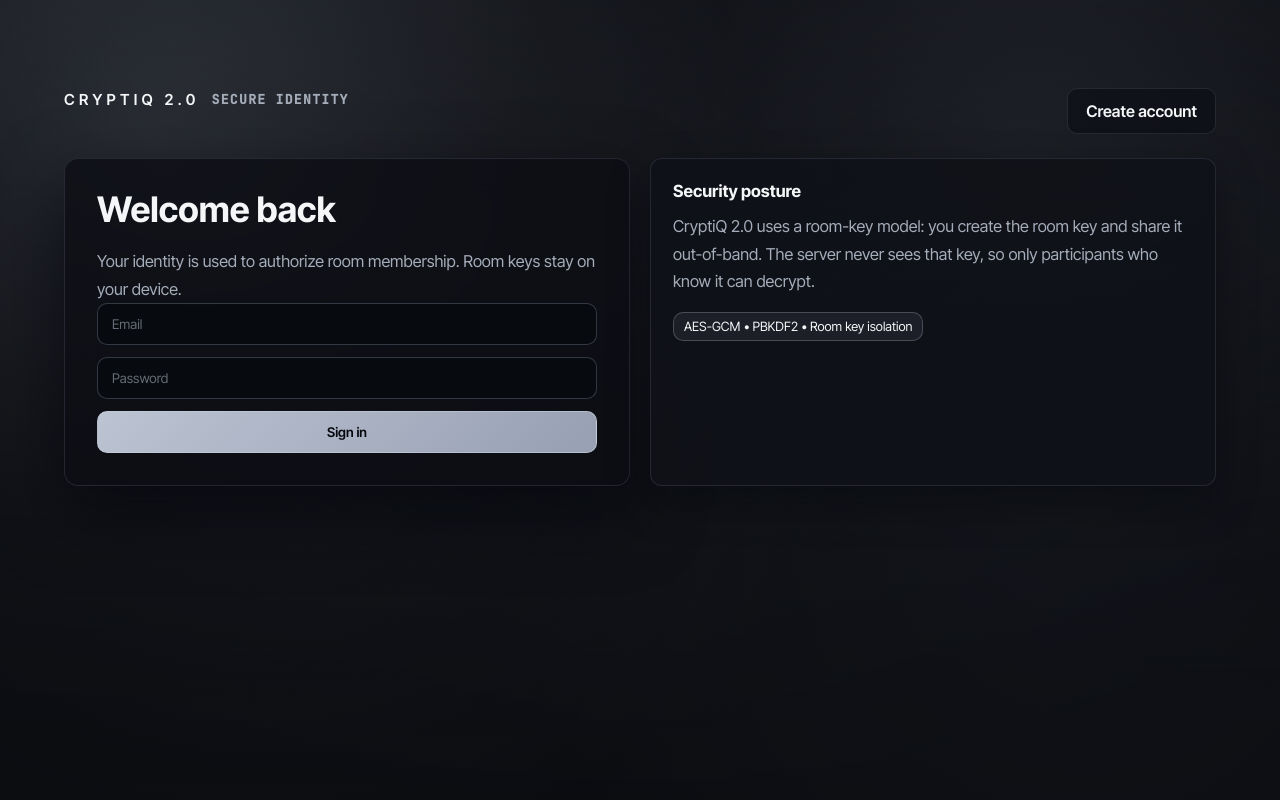
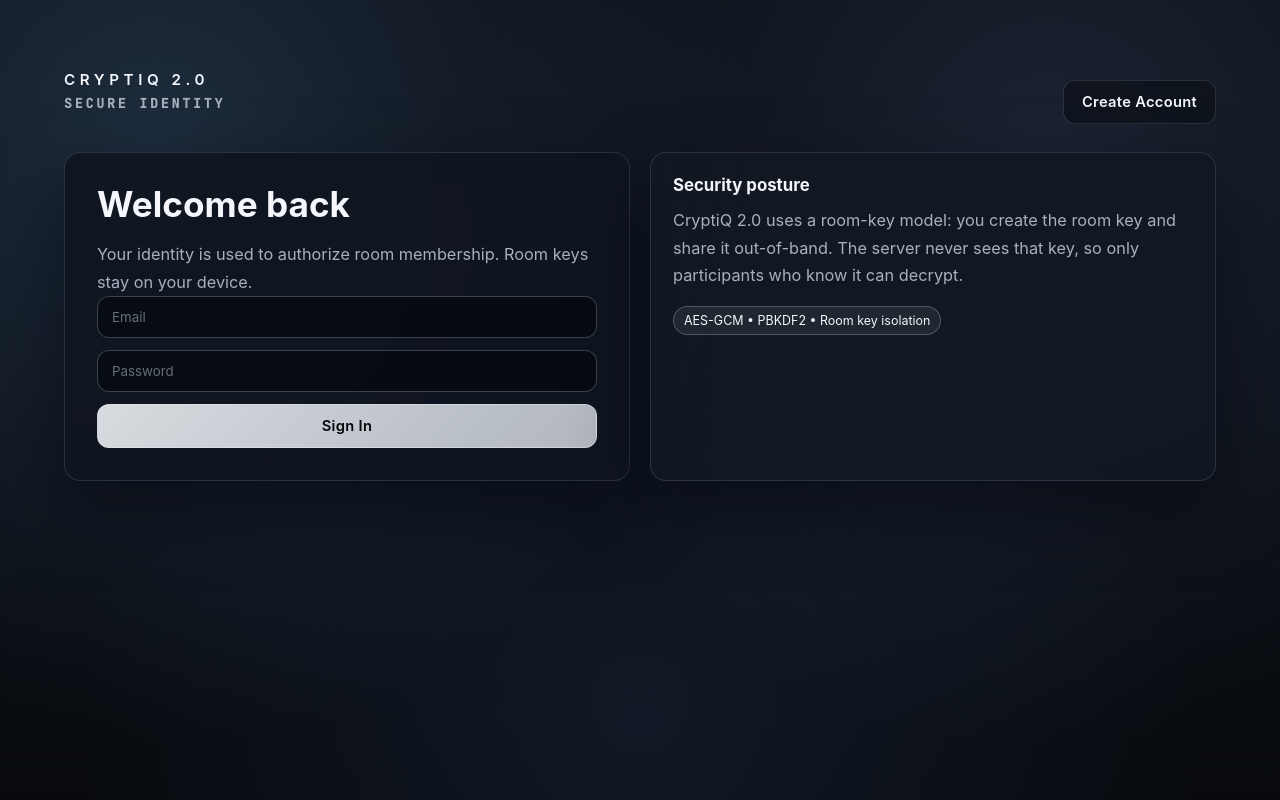
Before and after one commit to vanessamadison/cryptiq, a Next.js app in the folder frontend/: page /auth in a window 1280 px wide. Built offline with nearby package versions, Linux system fonts and the light colour scheme.

Commit message:
refactor(frontend): redesign UI and harden room key flows

```diff
--- a/frontend/app/auth/AuthClient.tsx
+++ b/frontend/app/auth/AuthClient.tsx
@@ -9,6 +9,7 @@ export default function AuthClient() {
   const searchParams = useSearchParams();
   const router = useRouter();
   const mode = useMemo(() => searchParams.get("mode") || "login", [searchParams]);
+  const nextPath = useMemo(() => searchParams.get("next") || "", [searchParams]);
   const isRegister = mode === "register";
 
   const [email, setEmail] = useState("");
@@ -31,7 +32,7 @@ export default function AuthClient() {
         body: JSON.stringify(payload),
       });
       setToken(data.token);
-      router.push("/chat");
+      router.push(nextPath || "/chat");
     } catch (err: any) {
       setError(err.message || "Authentication failed");
     } finally {
@@ -47,8 +48,11 @@ export default function AuthClient() {
           <div className="meta">Secure Identity</div>
         </Link>
         <div className="cta-row">
-          <Link className="button secondary" href={isRegister ? "/auth" : "/auth?mode=register"}>
-            {isRegister ? "Sign in" : "Create account"}
+          <Link
+            className="button secondary"
+            href={isRegister ? `/auth${nextPath ? `?next=${encodeURIComponent(nextPath)}` : ""}` : `/auth?mode=register${nextPath ? `&next=${encodeURIComponent(nextPath)}` : ""}`}
+          >
+            {isRegister ? "Sign In" : "Create Account"}
           </Link>
         </div>
       </nav>
@@ -88,7 +92,7 @@ export default function AuthClient() {
             />
             {error && <div className="notice">{error}</div>}
             <button className="button" disabled={loading}>
-              {loading ? "Processing..." : isRegister ? "Create account" : "Sign in"}
+              {loading ? "Processing..." : isRegister ? "Create Account" : "Sign In"}
             </button>
           </form>
         </section>
--- a/frontend/app/globals.css
+++ b/frontend/app/globals.css
@@ -1,18 +1,20 @@
-@import url("https://fonts.googleapis.com/css2?family=Inter+Tight:wght@300;400;500;600;700&family=JetBrains+Mono:wght@400;500&display=swap");
+@import url("https://fonts.googleapis.com/css2?family=JetBrains+Mono:wght@400;500&display=swap");
 
 :root {
   color-scheme: dark;
-  --bg: #0b0c10;
-  --bg-elev: rgba(16, 18, 24, 0.92);
-  --bg-glass: rgba(12, 14, 20, 0.78);
-  --border: rgba(148, 163, 184, 0.16);
-  --text: #f5f6f8;
-  --muted: #a5adba;
-  --accent: #a7b1c5;
-  --accent-2: #c6cedd;
-  --danger: #ff6b6b;
-  --success: #6bff95;
-  --shadow: 0 28px 70px rgba(2, 4, 10, 0.6);
+  --bg: #0a0d12;
+  --bg-2: #0f141d;
+  --panel: rgba(16, 22, 32, 0.9);
+  --panel-strong: rgba(18, 24, 34, 0.96);
+  --border: rgba(148, 163, 184, 0.2);
+  --text: #f4f6fb;
+  --muted: #a7b0bf;
+  --accent: #cdd3dc;
+  --accent-strong: #eef1f5;
+  --danger: #ff8a8a;
+  --success: #6ee7b7;
+  --shadow: 0 28px 70px rgba(4, 6, 12, 0.55);
+  --radius: 16px;
 }
 
 * {
@@ -27,42 +29,20 @@ body {
   min-height: 100%;
   background: var(--bg);
   color: var(--text);
-  font-family: "Inter Tight", system-ui, -apple-system, BlinkMacSystemFont, "Segoe UI", sans-serif;
+  font-family: "SF Pro Text", "SF Pro Display", -apple-system, BlinkMacSystemFont, "Segoe UI", "Helvetica Neue", Arial, sans-serif;
 }
 
 body {
-  min-height: 100svh;
   min-height: 100dvh;
   background-color: var(--bg);
   background-image:
-    radial-gradient(circle at 12% 18%, rgba(186, 198, 222, 0.22), transparent 45%),
-    radial-gradient(circle at 80% 20%, rgba(143, 156, 180, 0.18), transparent 42%),
-    radial-gradient(circle at 50% 85%, rgba(186, 198, 222, 0.12), transparent 55%);
+    radial-gradient(circle at 12% 18%, rgba(66, 102, 142, 0.35), transparent 46%),
+    radial-gradient(circle at 82% 20%, rgba(86, 116, 168, 0.22), transparent 48%),
+    radial-gradient(circle at 50% 90%, rgba(36, 58, 92, 0.3), transparent 58%),
+    linear-gradient(180deg, rgba(10, 13, 18, 0.9) 0%, rgba(10, 13, 18, 0.98) 60%, rgba(8, 10, 14, 1) 100%);
   background-repeat: no-repeat;
   background-size: cover;
-  position: relative;
   overflow-x: hidden;
-}
-
-body::before,
-body::after {
-  content: "";
-  position: fixed;
-  inset: 0;
-  pointer-events: none;
-  z-index: 0;
-}
-
-body::before {
-  background: linear-gradient(180deg, rgba(11, 12, 16, 0.2) 0%, rgba(11, 12, 16, 0.85) 65%, rgba(11, 12, 16, 0.98) 100%);
-}
-
-body::after {
-  background-image:
-    radial-gradient(circle at 20% 30%, rgba(186, 198, 222, 0.08), transparent 55%),
-    radial-gradient(circle at 85% 60%, rgba(143, 156, 180, 0.08), transparent 50%);
-  mix-blend-mode: screen;
-  opacity: 0.55;
 }
 
 a {
@@ -80,14 +60,12 @@ main {
   min-height: 100dvh;
   display: flex;
   flex-direction: column;
-  position: relative;
-  z-index: 1;
 }
 
 .container {
   max-width: 1200px;
   margin: 0 auto;
-  padding: 40px 24px calc(72px + env(safe-area-inset-bottom));
+  padding: 40px 24px calc(64px + env(safe-area-inset-bottom));
   width: 100%;
   flex: 1;
 }
@@ -96,21 +74,21 @@ main {
   display: flex;
   align-items: center;
   justify-content: space-between;
-  padding: 24px 0;
+  padding: 18px 0 28px;
 }
 
 .brand {
   display: flex;
-  gap: 12px;
-  align-items: center;
+  flex-direction: column;
+  gap: 6px;
   font-weight: 600;
-  letter-spacing: 0.08em;
+  letter-spacing: 0.18em;
   text-transform: uppercase;
 }
 
 .brand-text {
   font-size: 0.95rem;
-  letter-spacing: 0.28em;
+  letter-spacing: 0.3em;
 }
 
 .hero {
@@ -118,23 +96,23 @@ main {
   gap: 32px;
   grid-template-columns: repeat(auto-fit, minmax(280px, 1fr));
   align-items: center;
-  margin-top: 40px;
+  margin-top: 36px;
 }
 
 .hero-card {
   padding: 32px;
-  border-radius: 14px;
+  border-radius: var(--radius);
   border: 1px solid var(--border);
-  background: var(--bg-glass);
+  background: var(--panel);
   box-shadow: var(--shadow);
-  backdrop-filter: blur(18px);
+  backdrop-filter: blur(16px);
   animation: floatIn 700ms ease both;
 }
 
 .hero-title {
-  font-size: clamp(2.2rem, 3.4vw, 3.5rem);
-  line-height: 1.05;
-  margin-bottom: 20px;
+  font-size: clamp(2.1rem, 3.2vw, 3.2rem);
+  line-height: 1.08;
+  margin-bottom: 18px;
 }
 
 .hero-subtitle {
@@ -147,27 +125,36 @@ main {
   display: flex;
   gap: 12px;
   flex-wrap: wrap;
-  margin-top: 24px;
+  margin-top: 22px;
 }
 
 .button {
   padding: 12px 18px;
-  border-radius: 10px;
-  border: 1px solid rgba(198, 206, 221, 0.6);
-  background: linear-gradient(135deg, rgba(198, 206, 221, 0.95), rgba(167, 177, 197, 0.9));
-  color: #05070c;
+  border-radius: 12px;
+  border: 1px solid rgba(228, 232, 240, 0.55);
+  background: linear-gradient(135deg, rgba(238, 241, 245, 0.9), rgba(205, 211, 220, 0.85));
+  color: #05070b;
   font-weight: 600;
+  font-size: 0.92rem;
+  letter-spacing: 0.02em;
   cursor: pointer;
-  transition: transform 160ms ease, box-shadow 160ms ease, border-color 160ms ease;
+  transition: transform 150ms ease, box-shadow 150ms ease, border-color 150ms ease;
 }
 
 .button:hover {
   transform: translateY(-1px);
-  box-shadow: 0 14px 32px rgba(167, 177, 197, 0.25);
+  box-shadow: 0 16px 36px rgba(12, 16, 24, 0.35);
+}
+
+.button:disabled {
+  opacity: 0.55;
+  cursor: not-allowed;
+  transform: none;
+  box-shadow: none;
 }
 
 .button.secondary {
-  background: rgba(10, 13, 20, 0.6);
+  background: rgba(12, 16, 24, 0.7);
   border-color: var(--border);
   color: var(--text);
 }
@@ -179,10 +166,10 @@ main {
 
 .panel {
   padding: 22px;
-  border-radius: 12px;
+  border-radius: var(--radius);
   border: 1px solid var(--border);
-  background: var(--bg-elev);
-  box-shadow: 0 16px 40px rgba(2, 4, 10, 0.4);
+  background: var(--panel-strong);
+  box-shadow: var(--shadow);
   animation: floatIn 700ms ease both;
 }
 
@@ -192,7 +179,7 @@ main {
 }
 
 .meta {
-  font-family: "JetBrains Mono", monospace;
+  font-family: "SF Mono", "JetBrains Mono", "Menlo", "Monaco", monospace;
   font-size: 0.82rem;
   color: var(--muted);
 }
@@ -204,14 +191,14 @@ main {
 
 .input {
   padding: 12px 14px;
-  border-radius: 10px;
-  border: 1px solid rgba(148, 163, 184, 0.3);
-  background: rgba(7, 9, 13, 0.7);
+  border-radius: 12px;
+  border: 1px solid rgba(148, 163, 184, 0.35);
+  background: rgba(7, 10, 16, 0.8);
   color: var(--text);
 }
 
 .input::placeholder {
-  color: rgba(165, 173, 186, 0.6);
+  color: rgba(167, 176, 191, 0.6);
 }
 
 .split {
@@ -222,8 +209,9 @@ main {
 
 .chat-layout {
   display: grid;
-  grid-template-columns: minmax(240px, 300px) 1fr;
+  grid-template-columns: minmax(240px, 320px) 1fr;
   gap: 20px;
+  align-items: start;
 }
 
 .chat-sidebar {
@@ -235,29 +223,25 @@ main {
   display: grid;
   grid-template-rows: auto 1fr auto;
   gap: 16px;
-  height: 70vh;
+  min-height: 64vh;
 }
 
 .message-list {
   padding: 16px;
-  border-radius: 12px;
+  border-radius: var(--radius);
   border: 1px solid var(--border);
-  background: rgba(8, 10, 16, 0.7);
+  background: rgba(8, 12, 20, 0.78);
   overflow-y: auto;
   display: grid;
   gap: 12px;
+  min-height: 32vh;
 }
 
 .message {
   padding: 12px 14px;
   border-radius: 12px;
-  background: rgba(198, 206, 221, 0.12);
-  border: 1px solid rgba(198, 206, 221, 0.2);
-}
-
-.message.you {
-  background: rgba(167, 177, 197, 0.18);
-  border-color: rgba(167, 177, 197, 0.32);
+  background: rgba(205, 211, 220, 0.12);
+  border: 1px solid rgba(205, 211, 220, 0.2);
 }
 
 .message .meta {
@@ -269,18 +253,38 @@ main {
   align-items: center;
   gap: 8px;
   padding: 6px 10px;
-  border-radius: 10px;
-  border: 1px solid rgba(198, 206, 221, 0.25);
-  background: rgba(198, 206, 221, 0.08);
-  font-size: 0.8rem;
+  border-radius: 999px;
+  border: 1px solid rgba(205, 211, 220, 0.28);
+  background: rgba(205, 211, 220, 0.08);
+  font-size: 0.78rem;
+}
+
+.status {
+  padding: 12px 16px;
+  border-radius: 12px;
+  border: 1px solid rgba(205, 211, 220, 0.25);
+  background: rgba(205, 211, 220, 0.08);
+  font-size: 0.9rem;
+}
+
+.status.error {
+  border-color: rgba(255, 138, 138, 0.35);
+  background: rgba(255, 138, 138, 0.1);
+  color: #ffd6d6;
+}
+
+.status.success {
+  border-color: rgba(110, 231, 183, 0.35);
+  background: rgba(110, 231, 183, 0.12);
+  color: #e6fff2;
 }
 
 .notice {
   padding: 12px 16px;
-  border-radius: 10px;
-  border: 1px solid rgba(255, 107, 107, 0.3);
-  background: rgba(255, 107, 107, 0.08);
-  color: #ffc9c9;
+  border-radius: 12px;
+  border: 1px solid rgba(255, 138, 138, 0.35);
+  background: rgba(255, 138, 138, 0.12);
+  color: #ffd6d6;
 }
 
 @keyframes floatIn {
@@ -299,7 +303,7 @@ main {
     grid-template-columns: 1fr;
   }
   .chat-window {
-    height: auto;
+    min-height: auto;
   }
   .nav {
     flex-direction: column;
@@ -320,7 +324,7 @@ main {
 
 @media (max-width: 600px) {
   .container {
-    padding: 28px 18px calc(60px + env(safe-area-inset-bottom));
+    padding: 28px 18px calc(56px + env(safe-area-inset-bottom));
   }
   .hero-title {
     font-size: 2rem;
@@ -328,10 +332,7 @@ main {
   .hero-subtitle {
     font-size: 0.98rem;
   }
-  .chat-window {
-    height: auto;
-  }
   .message-list {
-    min-height: 42vh;
+    min-height: 40vh;
   }
 }
```
Also changed, not shown: frontend/app/chat/page.tsx (+4 -4 lines), frontend/app/lib/hybrid.ts (+6 -1 lines), frontend/app/page.tsx (+7 -7 lines), frontend/app/room/[id]/page.tsx (+88 -20 lines), 1 other file (tests, documents, lock files or other folders).
